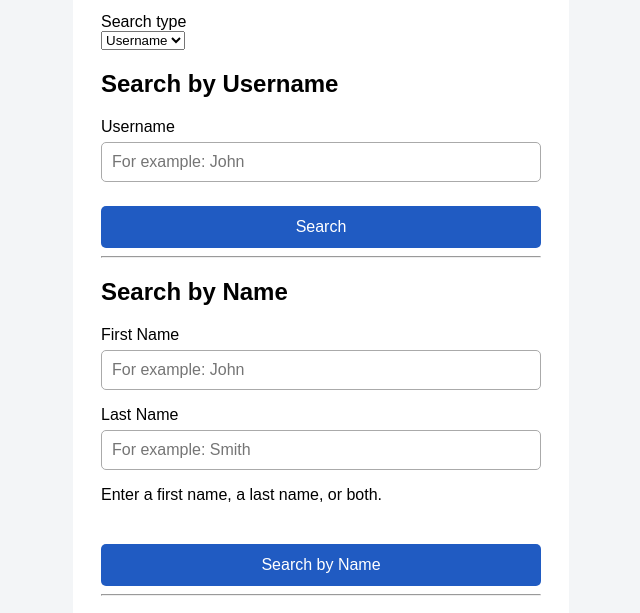
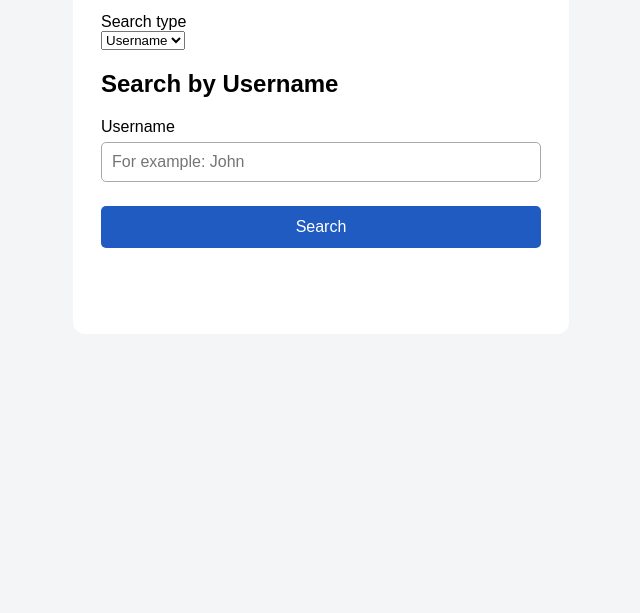
Before and after one commit to owenmjames/csc6710-2026-project-1, a website: page project1-wang/private/search.html in a window 1280 px wide. Shown: the part 161-774 px from the top of the page, without its empty margins (319-959 px from the left). Drawn offline with Linux system fonts and the light colour scheme.

Commit message:
Add working search dropdown

```diff
--- a/project1-wang/private/search.html
+++ b/project1-wang/private/search.html
@@ -137,7 +137,6 @@ th {
         <button type="submit">Search</button>
     </form>
 </section>
-        <hr>
 
 <section id="name-search-panel">
 <h2>Search by Name</h2>
@@ -166,7 +165,6 @@ th {
     <button type="submit">Search by Name</button>
 </form>
 </section>
-<hr>
 
 <section id="salary-search-panel">
 <h2>Search by Salary Range</h2>
@@ -201,7 +199,6 @@ th {
     <button type="submit">Search by Salary</button>
 </form>
 </section>
-<hr>
 
 <section id="age-search-panel">
 <h2>Search by Age Range</h2>
@@ -272,7 +269,21 @@ const ageSearchForm = document.getElementById('age-search-form');
 const searchMessage = document.getElementById('search-message');
 const searchTable = document.getElementById('search-table');
 const searchResults = document.getElementById('search-results');
-const searchType = document.getElementById('search-type')
+const searchType = document.getElementById('search-type');
+const searchTypes = ['username', 'name', 'salary', 'age'];
+
+// search panel script
+    function showSearchPanel() {
+        searchTypes.forEach(
+            (name) => {
+                const panel = document.getElementById(name + '-search-panel');
+                panel.hidden = name !== searchType.value;
+            }
+        );
+    }
+
+    searchType.addEventListener('change', showSearchPanel);
+    showSearchPanel();
 
     // logout button script
     const logoutButton = document.getElementById('logout-button');
```
